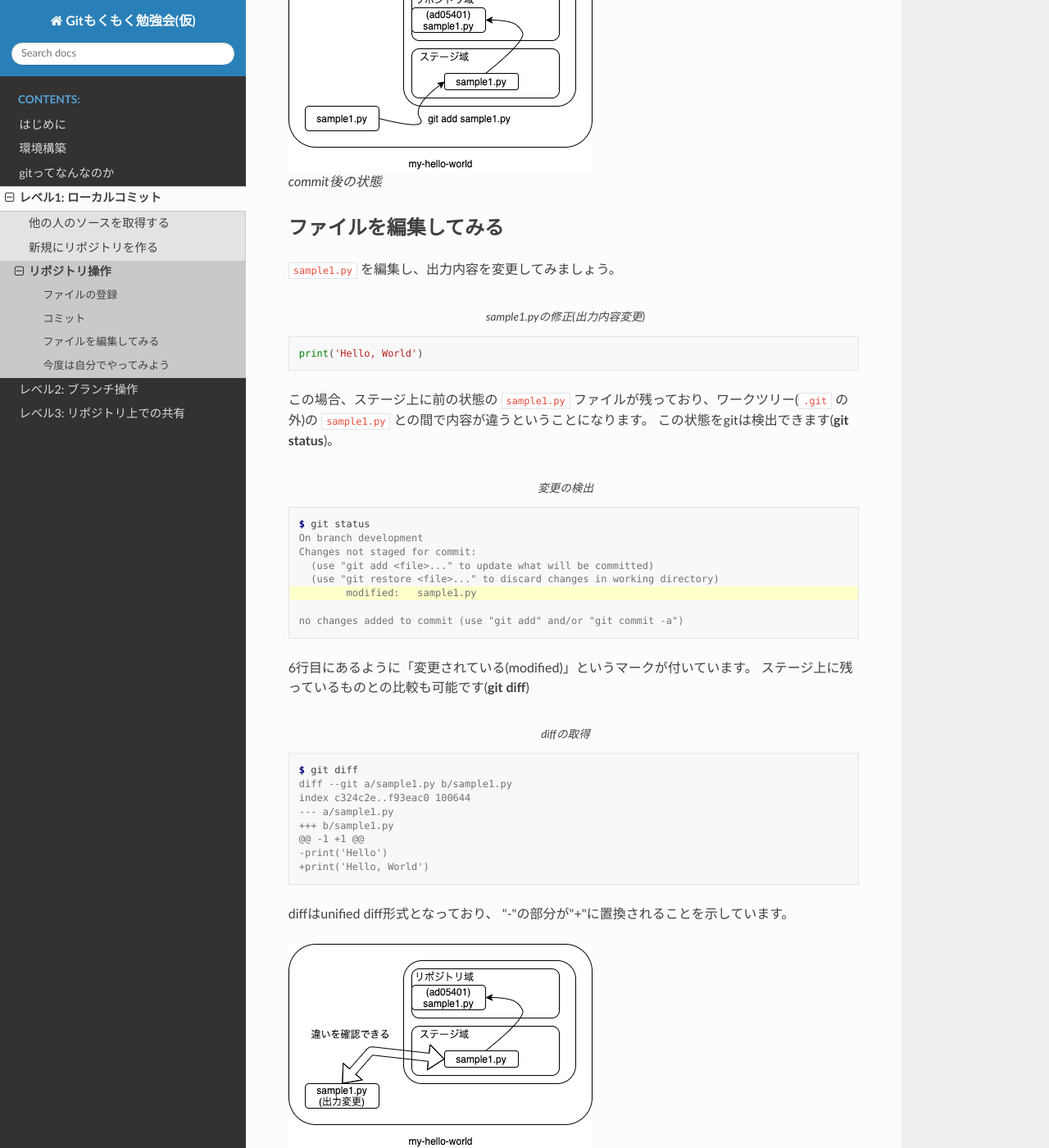
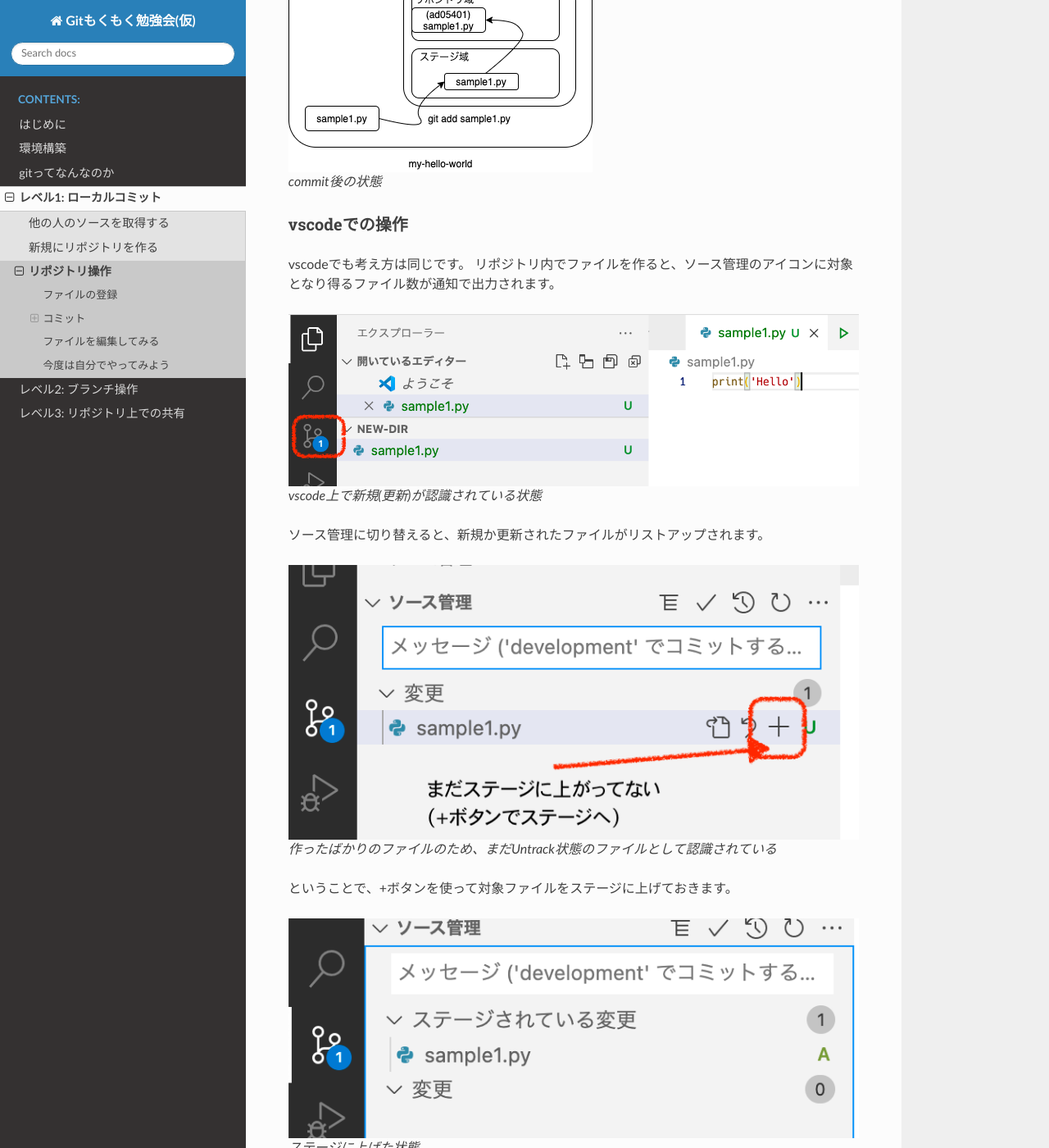
Before and after one commit to densuke-st/git-moku, a Sphinx documentation site: the page built from doc/source/lv1/add.rst, in a window 1280 px wide and 1400 px high, scrolled down 2842 px. Shown: the whole window at 82% size. Built offline with Sphinx 7.4.7 and the Read the Docs theme 2.0.0, drawn with Linux system fonts in a browser that asks for light colours; some of the changed text lies outside the part shown.

Commit message:
vscodeでのファイルの追加など

```diff
--- a/doc/source/lv1/add.rst
+++ b/doc/source/lv1/add.rst
@@ -111,6 +111,42 @@
 
     commit後の状態
 
+vscodeでの操作
+------------------------
+
+vscodeでも考え方は同じです。
+リポジトリ内でファイルを作ると、ソース管理のアイコンに対象となり得るファイル数が通知で出力されます。
+
+.. figure:: images/09-newfile-vscode.png
+
+    vscode上で新規(更新)が認識されている状態
+
+ソース管理に切り替えると、新規か更新されたファイルがリストアップされます。
+
+.. figure:: images/10-files-vscode.png
+
+    作ったばかりのファイルのため、まだUntrack状態のファイルとして認識されている
+
+ということで、+ボタンを使って対象ファイルをステージに上げておきます。
+
+.. figure:: images/11-staged-vscode.png
+
+    ステージに上げた状態
+
+あとはコミットメッセージを書いて登録すればリポジトリにコミットされます。
+
+.. figure:: images/12-commitmsg-vscode.png
+
+    メッセージを書いた状態、右上のチェック(✓)記号かCtrl+Enterでステージをコミットします
+
+コミット後、下部のcommitsを展開すると、コミット履歴として確認ができます。
+
+.. figure:: images/13-commits-vscode.png
+
+    コミット状態の確認
+
+ソース管理では、コミット状態のグラフとなるcommits意外に、現在操作中のファイルの変更履歴を見るfile historyなど、それなりに役立つ情報が確認できます。ただしこれらはgitの仕組みがある程度理解できないと使えないので、参考程度に見るようにしておきましょう。
+
 ファイルを編集してみる
 =============================
 
@@ -184,6 +220,9 @@
 
     修正したファイルのコミット
 
+同様の操作はvscodeでももちろん行えます。
+:file:`sample1.py` の書き換えをさらにvscode上で行い、適宜追加・コミットを試してみましょう。
+
 
 今度は自分でやってみよう
 =====================================
@@ -193,3 +232,5 @@
 1. :file:`sample2.py` を作ってみましょう、内容は何でも良いです(コードとしてエラーでない範囲で)。
 2. :file:`sample2.py` をコミットしてみましょう。コミットメッセージはお好きにどうぞ。
 3. このとき、ワークツリー状態とステージ、(狭義の)リポジトリ部分がどうなっているかを図示してみましょう。
+
+vscodeやEclipseでも同様の操作で行えますから、自分でファイルを作ってコミットしていきましょう。
```
Also changed, not shown: doc/source/lv1/images/09-newfile-vscode.png (added), doc/source/lv1/images/10-files-vscode.png (added), doc/source/lv1/images/11-staged-vscode.png (added), doc/source/lv1/images/12-commitmsg-vscode.png (added), doc/source/lv1/images/13-commits-vscode.png (added).
